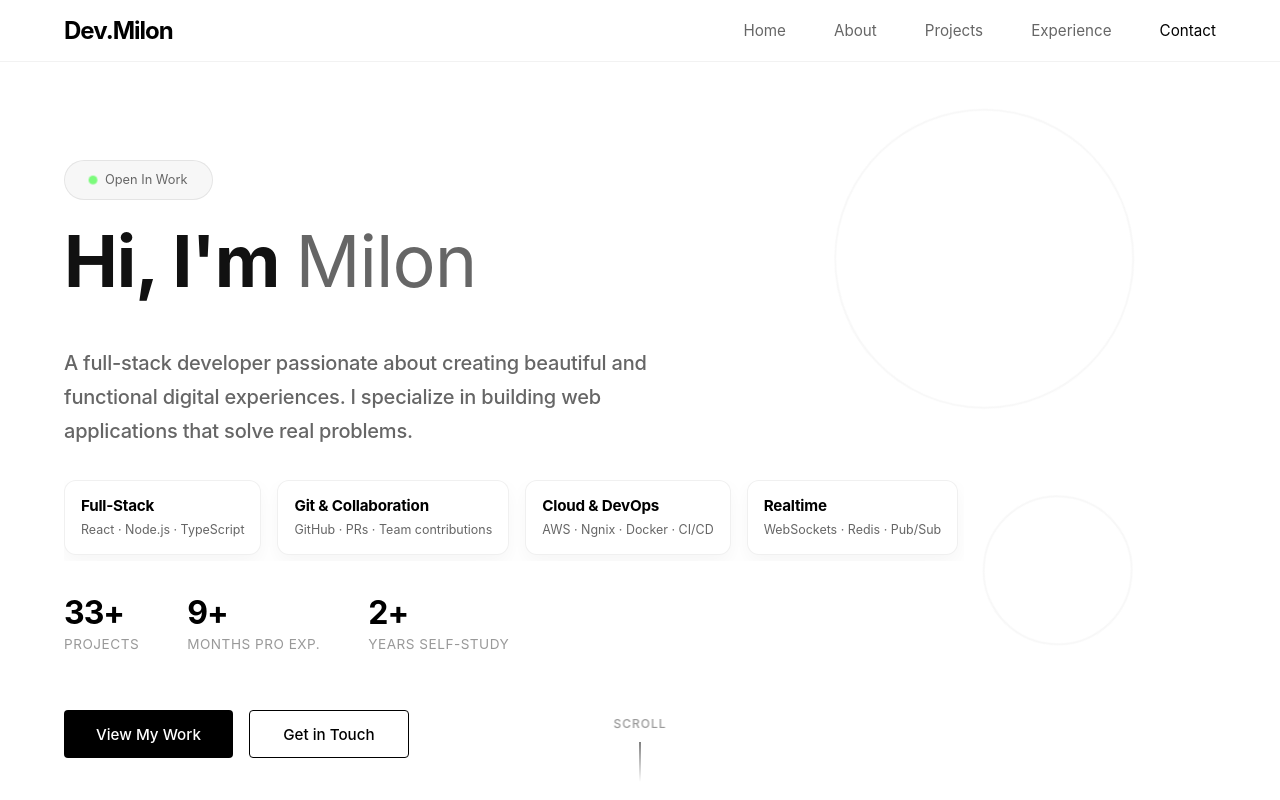
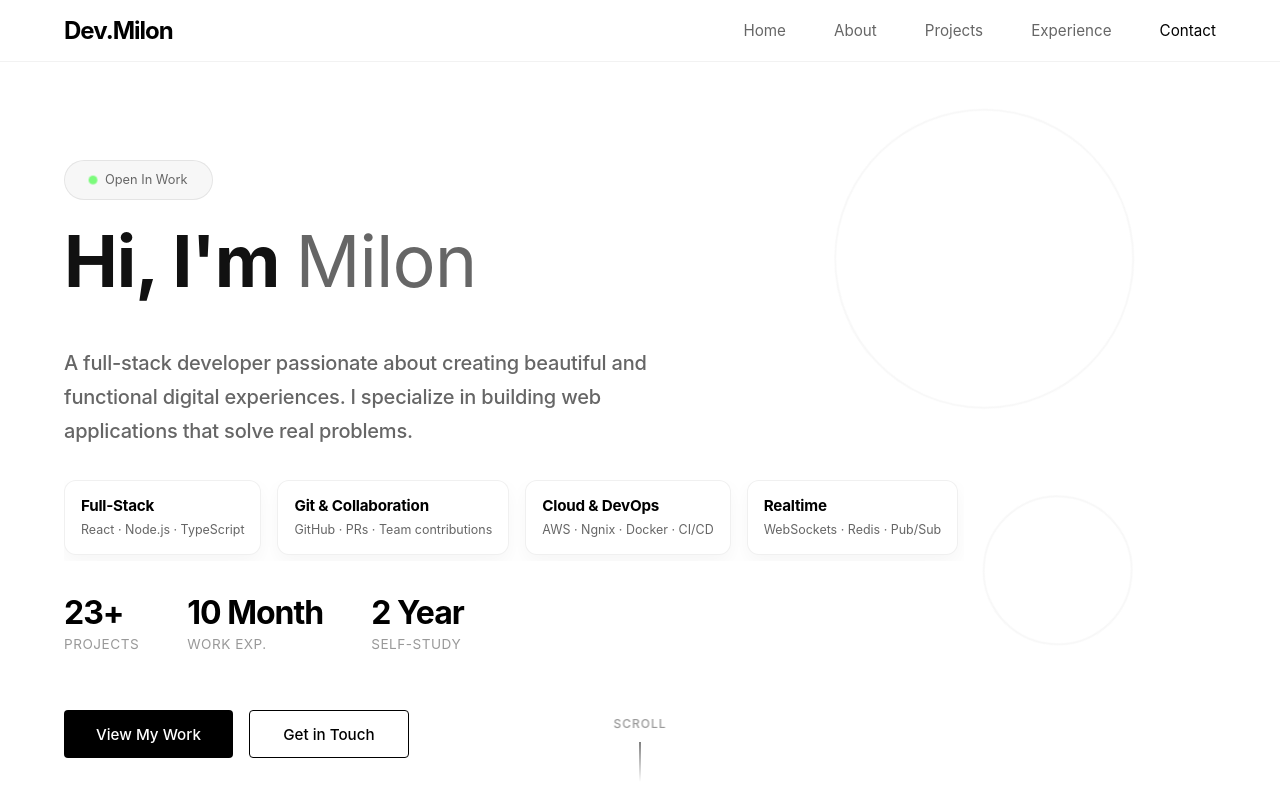
Before and after one commit to devmilon923/Portfolio-2.0, a plain HTML site: page index.html in a window 1280 px wide. Shown: the top 800 px of the page. Drawn offline with Linux system fonts and the light colour scheme.

Commit message:
added some project improvent and update skills

```diff
--- a/data/projects.json
+++ b/data/projects.json
@@ -2,6 +2,14 @@
   "projects": [
     {
       "id": "01",
+      "title": "DE-Studio agency (Frontend)",
+      "tags": ["Nextjs", "TailwindCSS", "Framer Motion", "App Router"],
+      "description": "DE STUDIO is a modern, fully responsive agency website showcasing brand identity, web design, and development services. It's a frontend-only project with all dynamic content (projects, testimonials, team members, FAQs) managed through JSON data structures for easy maintenance.",
+      "liveLink": "https://de-studio.vercel.app",
+      "githubLink": "https://github.com/devmilon923/DE-Studio-agency"
+    },
+    {
+      "id": "02",
       "title": "Heirloom App (Backend)",
       "tags": ["MongoDB", "Node.js", "VectorDB", "OpenAI", "Redis"],
       "description": "Heirloom is a unique mobile app that uses AI to create a personalized “digital legacy.” It connects users with their loved ones by continuing conversations even after they’re gone, based on data from their interactions..",
@@ -9,7 +17,7 @@
       "githubLink": "https://github.com/devmilon923/Heirloom-App-Backend"
     },
     {
-      "id": "02",
+      "id": "03",
       "title": "Chatcrypt Web Application",
       "tags": ["Node.js", "MongoDB", "SocketIO", "JWT"],
       "description": "Chatcrypt is a secure, anonymous chat app that stores messages temporarily and deletes them daily for privacy. It supports real-time chats, media sharing, and server status monitoring. Built with Node.js, React, and hosted on Render.",
@@ -17,7 +25,7 @@
       "githubLink": "https://github.com/devmilon923/Chatcrypt"
     },
     {
-      "id": "03",
+      "id": "04",
       "title": "Word Bound – Multiplayer Word Game",
       "tags": [
         "Node.js",
@@ -29,14 +37,6 @@
       "description": "Developed a multiplayer word game where players take turns forming words that start with the last letter of the previous word. Includes a real-time typing preview system, allowing players to see the other player’s typing as they type, enhancing the interaction and experience.",
       "liveLink": "https://word-bound.netlify.app/",
       "githubLink": "https://github.com/devmilon923/Word-Game"
-    },
-    {
-      "id": "04",
-      "title": "SecureFile Manager (Backend)",
-      "tags": ["Node.js", "JWT", "MongoDB", "Mongoose"],
-      "description": "This is a secure file and user management system with JWT-based authentication. Users can manage accounts, upload and share files, create and organize folders, and access private spaces protected by PINs. The system ensures privacy and control over file operations like renaming, duplicating, and deleting, all through secure API endpoints.",
-      "liveLink": "https://docs.google.com/document/d/1twiChPyfA7b3rawCgL-9zDP9yPGkH_CsAPPl9y-R9yc/edit?tab=t.0",
-      "githubLink": "https://github.com/devmilon923/Storage-management-backend"
     }
   ]
 }
--- a/data/technologies.json
+++ b/data/technologies.json
@@ -2,7 +2,7 @@
   "categories": [
     {
       "name": "Frontend",
-      "technologies": ["React", "TypeScript", "Tailwind CSS", "Redux"]
+      "technologies": ["NextJS", "React", "TypeScript", "Tailwind CSS", "Redux"]
     },
     {
       "name": "Backend",
--- a/index.html
+++ b/index.html
@@ -135,16 +135,28 @@
         <!-- Stats -->
         <div class="hero-stats">
           <div class="stat-item">
-            <div class="stat-number" data-target="33">0</div>
+            <div class="stat-number" data-target="23">0</div>
             <div class="stat-label">Projects</div>
           </div>
           <div class="stat-item">
-            <div class="stat-number" data-target="9">0</div>
-            <div class="stat-label">Months Pro Exp.</div>
+            <div
+              class="stat-number"
+              data-calc="smart-years"
+              data-start="2025-02-01"
+            >
+              0
+            </div>
+            <div class="stat-label">Work Exp.</div>
           </div>
           <div class="stat-item">
-            <div class="stat-number" data-target="2">0</div>
-            <div class="stat-label">Years Self-Study</div>
+            <div
+              class="stat-number"
+              data-calc="smart-years"
+              data-start="2023-01-01"
+            >
+              0
+            </div>
+            <div class="stat-label">Self-Study</div>
           </div>
         </div>
 
@@ -370,7 +382,7 @@
           </div>
 
           <div class="contact-item">
-            <div class="contact-label">Social</div>
+            <div class="contact-label">Others Info</div>
             <div class="social-links">
               <a
                 href="https://drive.google.com/file/d/1PvK_85u1AuyiD-OQdLakm5oEoAaVPWkW/view?usp=sharing"
@@ -395,7 +407,7 @@
     <!-- Footer -->
     <footer>
       <p>
-        © 2025 Milon. All rights reserved. Built with passion and clean code.
+        © 2026 Milon. All rights reserved. Built with passion and clean code.
       </p>
     </footer>
     <script src="/script.js"></script>
--- a/script.js
+++ b/script.js
@@ -95,19 +95,112 @@ async function loadExperience() {
   }
 }
 
+// Calculate months between two dates
+function calculateMonths(startDate, endDate = null) {
+  const start = new Date(startDate);
+  const end = endDate ? new Date(endDate) : new Date();
+
+  let months = (end.getFullYear() - start.getFullYear()) * 12;
+  months += end.getMonth() - start.getMonth();
+
+  return Math.max(0, months);
+}
+
+// Calculate smart years (show months if < 12, years if >= 12)
+function calculateSmartYears(startDate, endDate = null) {
+  const months = calculateMonths(startDate, endDate);
+
+  // If less than 12 months, return as is for month display
+  if (months < 12) {
+    return months;
+  }
+
+  // Otherwise convert to whole years
+  return Math.floor(months / 12);
+}
+
+// Calculate years between two dates (in decimal format where 1 month = 0.01)
+function calculateYears(startDate, endDate = null) {
+  const start = new Date(startDate);
+  const end = endDate ? new Date(endDate) : new Date();
+
+  let months = (end.getFullYear() - start.getFullYear()) * 12;
+  months += end.getMonth() - start.getMonth();
+
+  // Convert months to decimal years (1 month = 0.01 years)
+  return Math.max(0, months / 100);
+}
+
 function animateCounter(element) {
-  const target = parseInt(element.getAttribute("data-target"));
+  let target = parseInt(element.getAttribute("data-target"));
+  let unit = ""; // For smart display
+  let labelSuffix = ""; // For dynamic label
+
+  // Check if this is a calculated value
+  const calcType = element.getAttribute("data-calc");
+  if (calcType) {
+    const startDate = element.getAttribute("data-start");
+    const endDate = element.getAttribute("data-end");
+
+    if (calcType === "months") {
+      target = calculateMonths(startDate, endDate);
+    } else if (calcType === "years") {
+      target = calculateYears(startDate, endDate);
+    } else if (calcType === "smart-years") {
+      const months = calculateMonths(startDate, endDate);
+      if (months < 12) {
+        target = months;
+        unit = "M"; // Month
+      } else {
+        target = Math.floor(months / 12);
+        unit = "Y"; // Year
+        const years = Math.floor(months / 12);
+      }
+
+      // Update the label in the next sibling element
+      const labelElement = element.nextElementSibling;
+      if (labelElement && labelElement.classList.contains("stat-label")) {
+        const baseLabel =
+          labelElement.getAttribute("data-base-label") ||
+          labelElement.textContent.replace(/\s(Month|Year)s?$/i, "");
+        labelElement.setAttribute("data-base-label", baseLabel);
+        labelElement.textContent = baseLabel + labelSuffix;
+      }
+    }
+  }
+
   const duration = 2000;
   const increment = target / (duration / 16);
   let current = 0;
+  const isCalculated = element.getAttribute("data-calc");
 
   const updateCounter = () => {
     current += increment;
     if (current < target) {
-      element.textContent = Math.floor(current) + "+";
+      if (isCalculated === "smart-years") {
+        if (unit === "M") {
+          element.textContent = Math.floor(current) + " Months";
+        } else {
+          element.textContent = Math.floor(current) + " Years";
+        }
+      } else if (isCalculated) {
+        element.textContent = current.toFixed(2) + "+";
+      } else {
+        element.textContent = Math.floor(current) + "+";
+      }
       requestAnimationFrame(updateCounter);
     } else {
-      element.textContent = target + "+";
+      if (isCalculated === "smart-years") {
+        if (unit === "M") {
+          element.textContent = Math.floor(target) + " Month";
+        } else {
+          element.textContent = Math.floor(target) + " Year";
+        }
+      } else if (isCalculated) {
+        element.textContent = target.toFixed(2) + "+";
+      } else {
+        element.textContent = target + "+";
+      }
     }
   };
 
```
